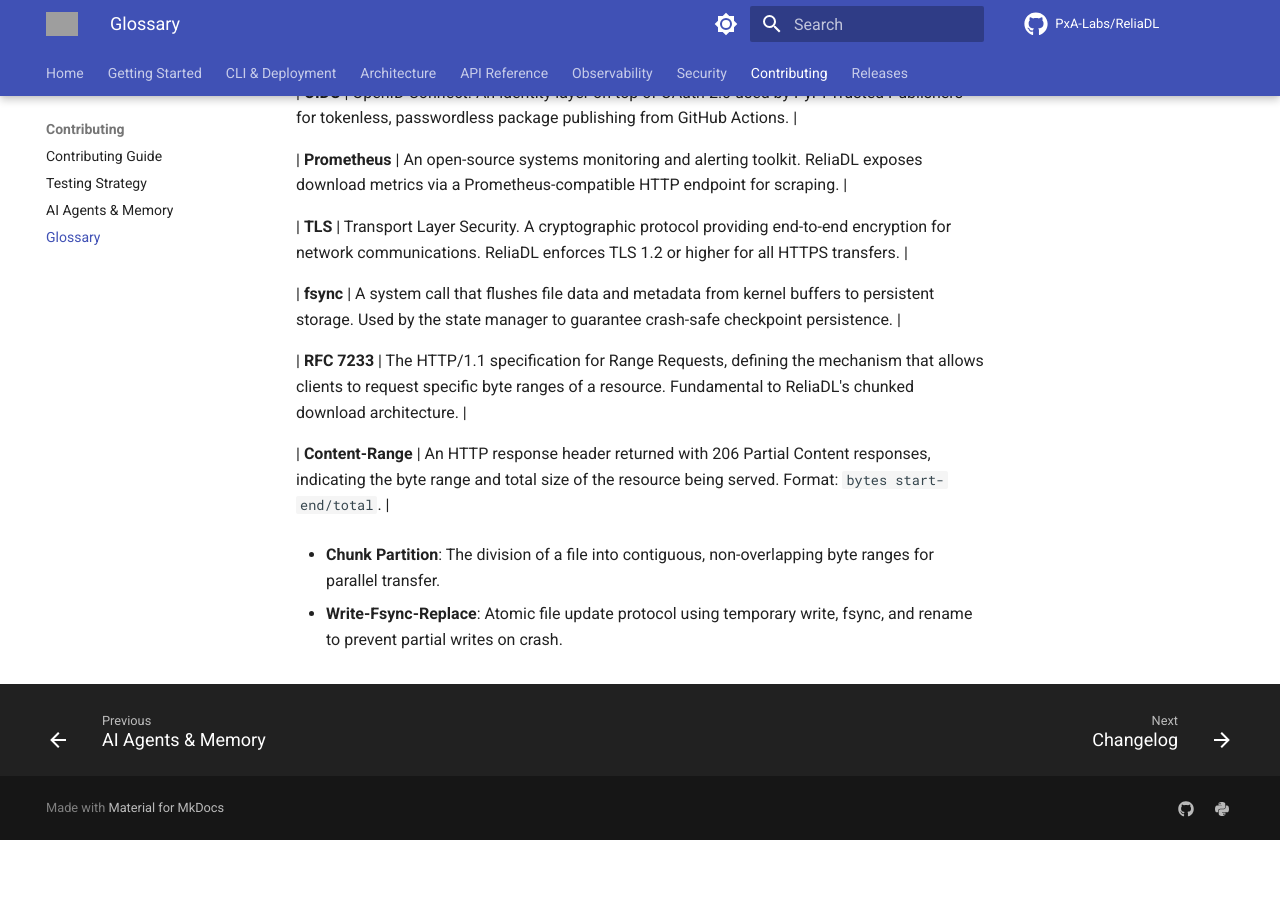
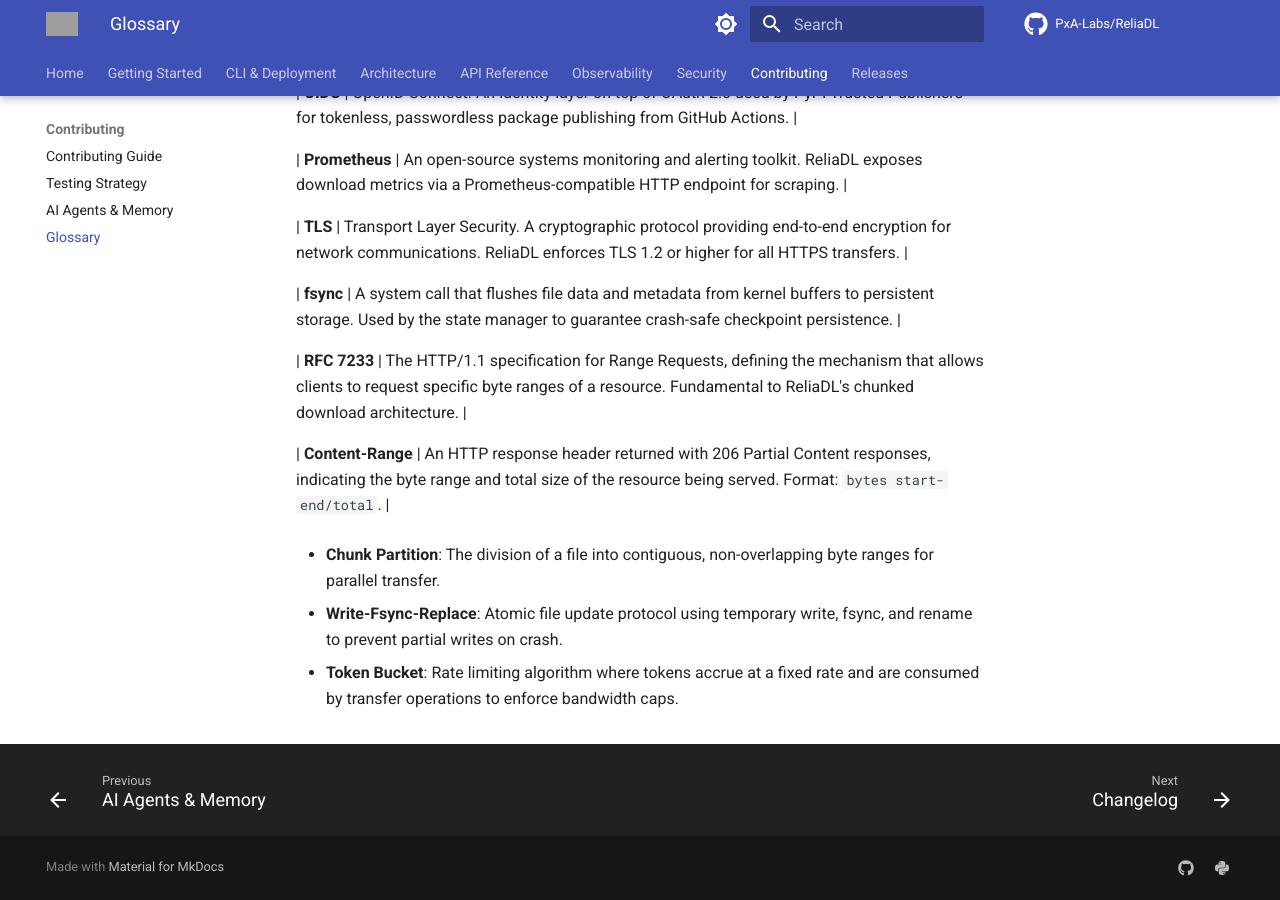
Before and after one commit to PxA-Labs/ReliaDL, an MkDocs documentation site: the page built from docs/GLOSSARY.md, in a window 1280 px wide and 900 px high, scrolled down 4498 px. Built offline with MkDocs 1.6.1 and Material for MkDocs 9.7.7, drawn with Linux system fonts in a browser that asks for light colours; comment, search, counter and statistics services are not loaded; the version menu is left out; before the commit the page ends 5338 px from its top, so only the background shows below that; grey boxes are pictures that could not be loaded.

Commit message:
docs: add token bucket algorithm definition to glossary

```diff
--- a/docs/GLOSSARY.md
+++ b/docs/GLOSSARY.md
@@ -90,3 +90,5 @@
 - **Chunk Partition**: The division of a file into contiguous, non-overlapping byte ranges for parallel transfer.
 
 - **Write-Fsync-Replace**: Atomic file update protocol using temporary write, fsync, and rename to prevent partial writes on crash.
+
+- **Token Bucket**: Rate limiting algorithm where tokens accrue at a fixed rate and are consumed by transfer operations to enforce bandwidth caps.
```
